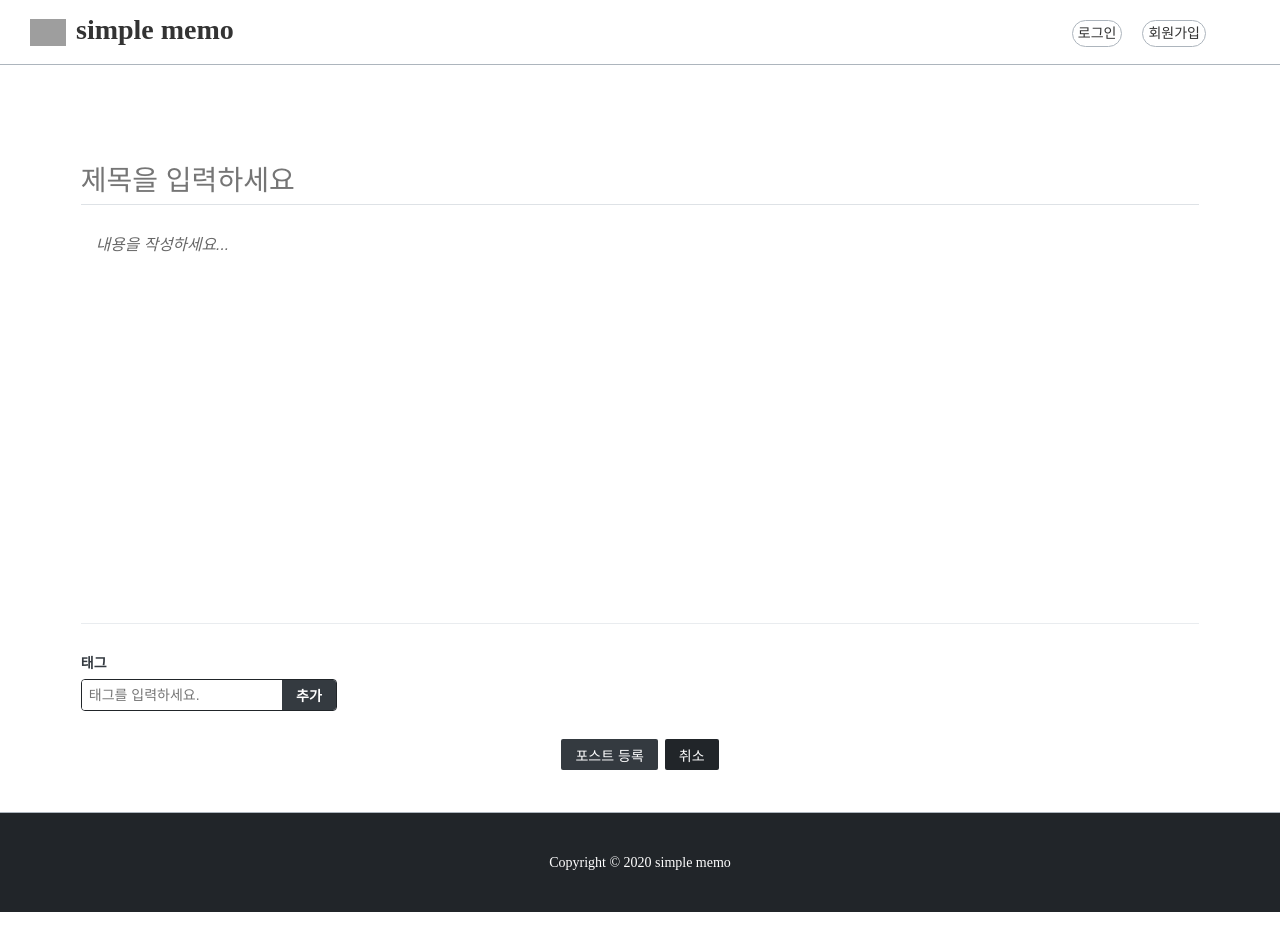
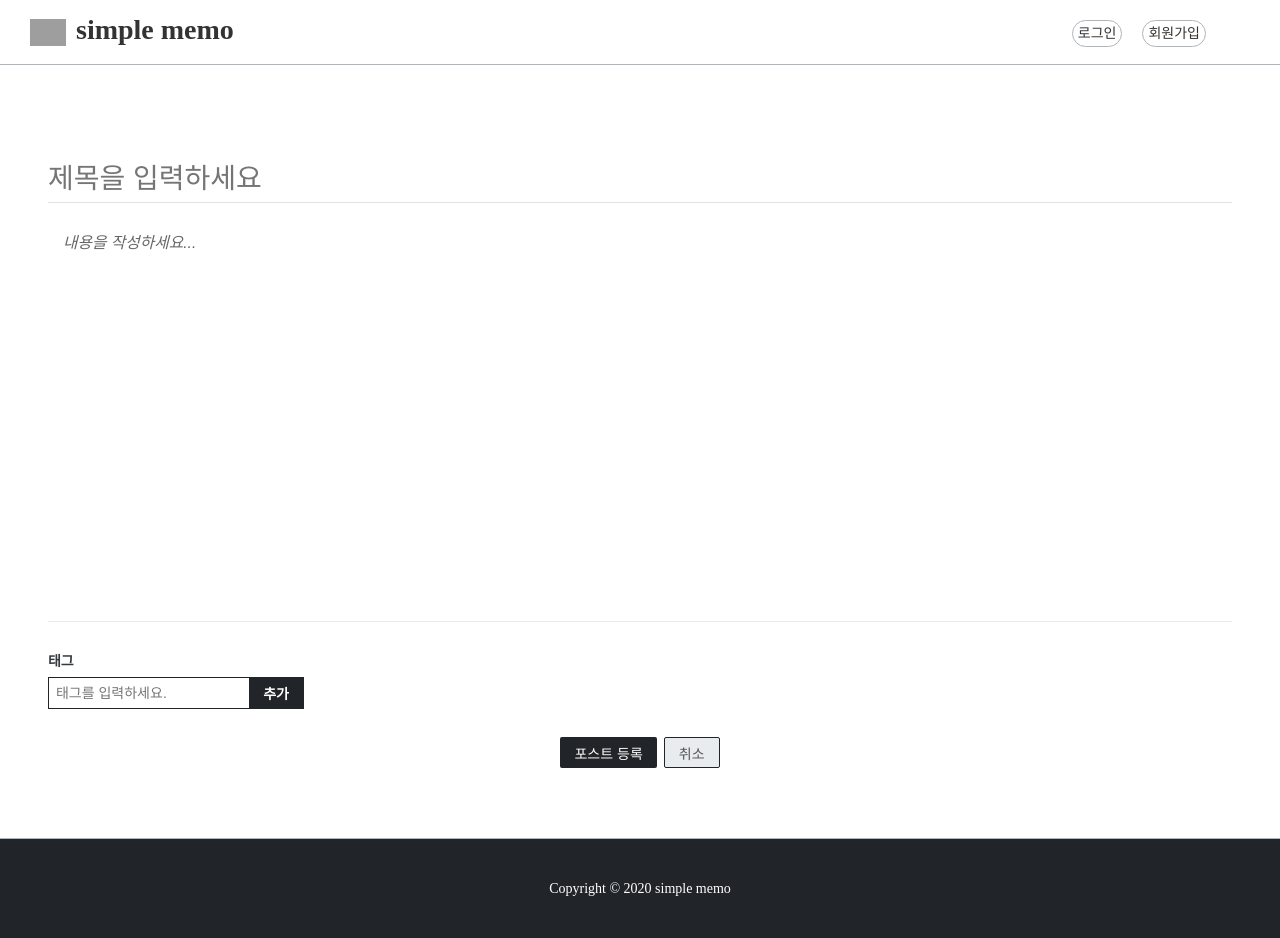
Before and after one commit to Lilian-Kim/portfolio, a React (Create React App) app: page /write in a window 1280 px wide. Before the commit the page ends 912 px from the top, so only its background shows below. Built offline with nearby package versions, Linux system fonts and the light colour scheme; grey boxes are pictures that could not be loaded.

Commit message:
메모 css 수정중

```diff
--- a/src/App.js
+++ b/src/App.js
@@ -27,7 +27,7 @@ function App() {
         <Route path="/login" component={LoginPage} />
         <Route path="/register" component={RegisterPage} />
         <Route path="/write" component={WritePage}/>
-        <Route path={['/@:name']} exact component={MemoListPage} />
+        <Route path={['/@:name', '/']} exact component={MemoListPage} />
         <Route path="/@:name/:memoId" component={MemoPage}/>
 
           {/* <MemoList></MemoList>
--- a/src/components/MemoContainer.scss
+++ b/src/components/MemoContainer.scss
@@ -3,11 +3,11 @@
 
 .memo-container{
     margin:0 auto;
-    margin-top:95px;
-    width:90%;
+    margin-top:65px;
+    // width:90%;
     height:100%;
     min-height:600px;
-    padding: 0 1.2rem;
+    padding: 2rem 1.2rem;
     position: relative;
 
     &::after{
--- a/src/components/common/AskModal.js
+++ b/src/components/common/AskModal.js
@@ -62,8 +62,8 @@ const AskModal = ({
                 <h2>{title}</h2>
                 <p>{description}</p>
                 <div className="buttons">
-                    <StyledButton onClick={onCancel}>{cancelText}</StyledButton>
-                    <StyledButton cyan onClick={onConfirm}>{confirmText}</StyledButton>
+                    <StyledButton white onClick={onCancel}>{cancelText}</StyledButton>
+                    <StyledButton onClick={onConfirm}>{confirmText}</StyledButton>
                 </div>
             </AskModalWrapper>
         </Fullscreen>
--- a/src/components/common/Button.js
+++ b/src/components/common/Button.js
@@ -23,11 +23,13 @@ const StyledButton = styled.button`
       font-size: 1.125rem;
     `}
   ${props =>
-    props.cyan &&
+    props.white &&
     css`
-      background-color: #343a40;
+      background-color: #e9ecef;
+      border:1px solid #212529;
+      color:#555;
       &:hover {
-        background-color: #868e96;
+        background-color: #fff;
       }
     `}
 
--- a/src/components/memo/MemoActionBttons.js
+++ b/src/components/memo/MemoActionBttons.js
@@ -21,7 +21,7 @@ font-size: 0.875rem;
 cursor:pointer;
 &:hover{
     background-color: #f1f3f5;
-    color: #1c7ed6;;
+    color: #212529;;
 }
 
 & + & {
--- a/src/components/memo/MemoViewer.js
+++ b/src/components/memo/MemoViewer.js
@@ -7,7 +7,7 @@ import MemoActionButtons from './MemoActionBttons'
 
 
 const MemoContent = styled.div`
-font-size: 1.3125rem;
+font-size: 1rem;
 color: #555;
 `
 
--- a/src/components/write/WriteActionButtons.js
+++ b/src/components/write/WriteActionButtons.js
@@ -23,10 +23,10 @@ font-size:1rem;
 const WriteActionButtons = ({onCancel, onPublish, isEdit}) => {
     return(
         <WriteActionButtonsWrapper>
-            <StyledButton cyan onClick={onPublish}>
+            <StyledButton  onClick={onPublish}>
                 포스트 {isEdit ? '수정' : '등록'}
             </StyledButton>
-            <StyledButton onClick={onCancel}>취소</StyledButton>
+            <StyledButton white onClick={onCancel}>취소</StyledButton>
         </WriteActionButtonsWrapper>
     )
 }
--- a/src/styles/components/MemoList.scss
+++ b/src/styles/components/MemoList.scss
@@ -17,13 +17,19 @@
         // border-top: 1px solid $gray-2;
     }
     h2{
-        font-size: 2rem;
+        font-size: 1.5rem;
+        overflow: hidden;
+        text-overflow: ellipsis;
+        white-space: nowrap;
         margin: {
             top: 0;
             bottom: 0;
         }
         &:hover{
             color: $gray-6;
+        }
+        a{
+
         }
     }
     p{
@@ -34,7 +40,9 @@
 }
 
 .memolist-wrapper{
-    margin-top: 3rem;
+    // margin-top: 3rem;
+    width:95%;
+    margin:0 auto;
     >div:first-child{
         text-align: right;
         margin-bottom:2rem;
--- a/src/styles/components/Memoviewer.scss
+++ b/src/styles/components/Memoviewer.scss
@@ -4,13 +4,15 @@
 
 .memoviewer-wrapper{
     //margin top값 추후 수정
-    margin-top: 6rem;
+    margin:0 auto;
+    padding-top:2rem;
+    width:95%;
     >div:first-child{
         border-bottom: 1px solid $gray-2;
         padding-bottom: 3rem;
         margin-bottom: 3rem;
         h1{
-            font-size: 3rem;
+            font-size: 2rem;
             line-height: 1.5;
             margin:0;
         }
--- a/src/styles/components/Tagbox.scss
+++ b/src/styles/components/Tagbox.scss
@@ -2,7 +2,8 @@
 @import 'styles/colors.scss';
 
 .tagbox-wrapper{
-    width:100%;
+    width:95%;
+    margin:0 auto;
     border-top: 1px solid $gray-2;
     padding-top: 2rem;
     //나중에 고치기
@@ -15,7 +16,7 @@
         }
     }
     form{
-        border-radius: 4px;
+        // border-radius: 4px;
         overflow: hidden;
         display: flex;
         width: 256px;
@@ -36,11 +37,11 @@
                 right: 1rem;
                 left: 1rem;
             }
-            background-color:$gray-8;
+            background-color:$gray-9;
             color: #fff;
             font-weight: bold;
             &:hover{
-                background-color:$gray-6;
+                background-color:$gray-7;
             }
         }
     }
--- a/src/styles/components/editor.scss
+++ b/src/styles/components/editor.scss
@@ -2,6 +2,8 @@
 @import 'styles/colors.scss';
 
 .editor-wrapper{
+    width:95%;
+    margin:0 auto;
     padding: {
         top: 5rem;
         bottom: 5rem;
```
